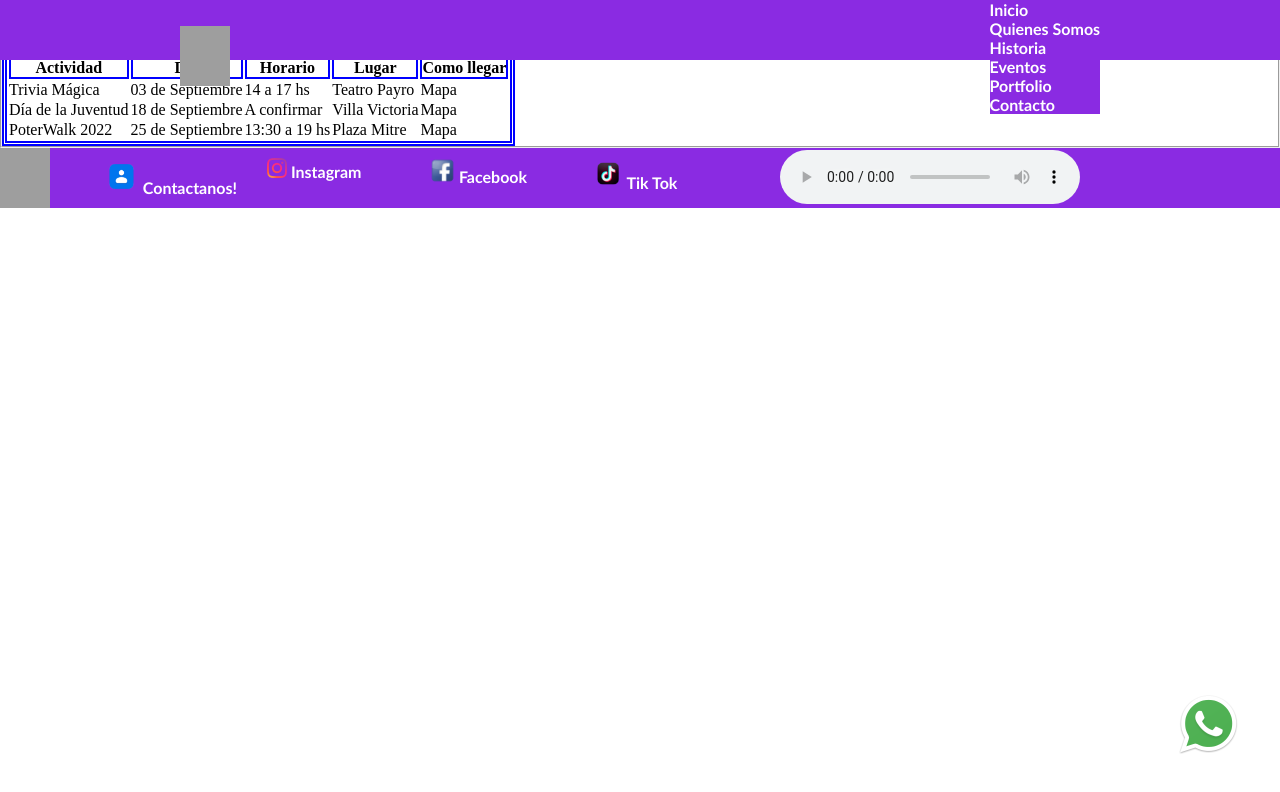
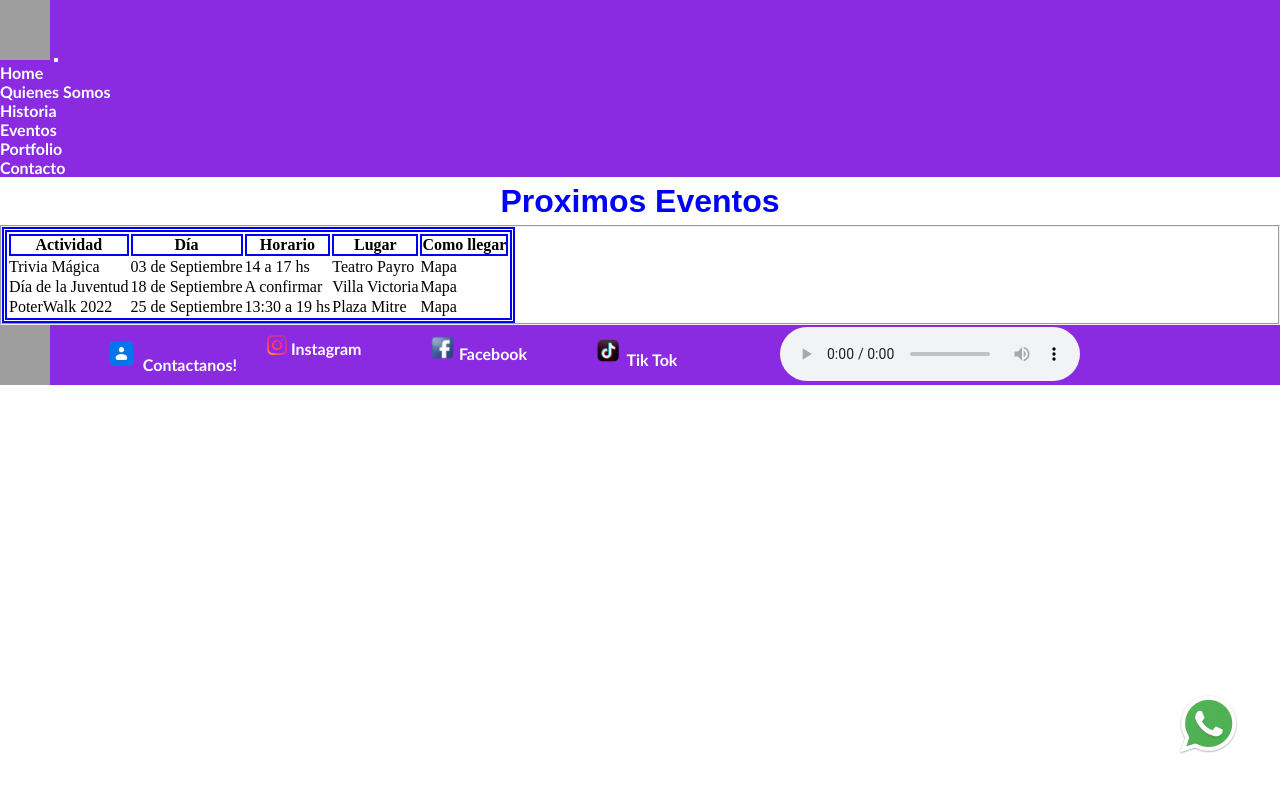
Before and after one commit to cgnoni/Proyecto-DesarrolloWeb-Gnoni, a plain HTML site: page eventos.html in a window 1280 px wide. Drawn offline with nearby package versions, Linux system fonts and the light colour scheme; grey boxes are pictures that could not be loaded.

Commit message:
Nuevamente cambios en el nav

```diff
--- a/css/style.css
+++ b/css/style.css
@@ -35,7 +35,17 @@ ol {
   bottom: 20px;
   right: 20px;
 }
-.main_header, .main_footer {
+.nav_style {
+  background-color: blueviolet;
+  font-family: "Trebuchet MS", "Lucida Sans Unicode", "Lucida Grande",
+  "Lucida Sans", Arial, sans-serif;
+  font-size: 1rem;
+  font-weight: bold;
+}
+.dropdown-menu {
+  background-color: blueviolet;
+}
+.main_footer {
   background-color: blueviolet;
   font-family: "Trebuchet MS", "Lucida Sans Unicode", "Lucida Grande",
     "Lucida Sans", Arial, sans-serif;
@@ -52,9 +62,6 @@ ol {
   justify-content: center;
   flex-wrap: wrap;
   padding: 10px 10px;
-}
-.nav_color {
-  background-color: blueviolet;
 }
 .main_principal {
   background-color: #000000;
@@ -131,23 +138,6 @@ ol {
     bottom: 40px;
     right: 40px;
   }
-  /* Inicio Estilos Barra de Navegación */
-  .main_header {
-    position: fixed;
-    width: 100vw;
-    height: 60px;
-    display: grid;
-    grid-template-columns: 450px auto;
-    justify-content: space-around;
-    align-items: center;
-  }
-  .main_header_nav {
-    display: grid;
-    grid-template-columns: repeat(5, 1fr);
-    justify-content: end;
-    gap: 0 35px;
-  }
-  /* Fin Estilos Barra de Navegación */
   /* Inicio Estilos Página Principal */
   .main_principal {
     height: 100vh;
--- a/eventos.html
+++ b/eventos.html
@@ -10,40 +10,40 @@
   </head>
   <body>
     <!-- Inicio Barra de Navegación -->
-    <header class="main_header">
-      <div class="container">
-        <img
-          src="./img/logo.png"
-          alt="Logo Wizard Town"
-          width="50"
-          height="60"
-        />
-      </div>
-      <nav class="navbar navbar-expand-lg nav_color">
+    <header class="container-fluid nav_style">
+      <nav class="navbar navbar-expand-lg">
         <div class="container-fluid">
+          <a class="navbar-brand" href="./index.html"">
+            <img src="./img/logo.png" alt="LogoWizard" width="50" height="60">
+          </a>
+          <button
+            class="navbar-toggler"
+            type="button"
+            data-bs-toggle="collapse"
+            data-bs-target="#navbarSupportedContent"
+            aria-controls="navbarSupportedContent"
+            aria-expanded="false"
+            aria-label="Toggle navigation"
+          >
+            <span class="navbar-toggler-icon"></span>
+          </button>
           <div class="collapse navbar-collapse" id="navbarSupportedContent">
-            <ul class="navbar-nav me-auto mb-2 mb-lg-0">
+            <ul class="navbar-nav mb-2 mb-lg-0">
               <li class="nav-item">
-                <a
-                  class="nav-link active"
-                  aria-current="page"
-                  href="./index.html"
-                  >Inicio</a
-                >
+                <a class="nav-link active" aria-current="page" href="./index.html">Home</a>
               </li>
               <li class="nav-item dropdown">
                 <a
                   class="nav-link dropdown-toggle"
-                  href="#nosotros"
+                  href="#"
                   role="button"
                   data-bs-toggle="dropdown"
                   aria-expanded="false"
-                  >Quienes Somos</a
                 >
-                <ul class="dropdown-menu nav_color">
-                  <li>
-                    <a class="dropdown-item" href="./historia.html">Historia</a>
-                  </li>
+                  Quienes Somos
+                </a>
+                <ul class="dropdown-menu">
+                  <li class="nav_style"><a class="dropdown-item" href="./historia.html">Historia</a></li>
                 </ul>
               </li>
               <li class="nav-item">
```
Also changed, not shown: contacto.html (+23 -23 lines), historia.html (+23 -23 lines), index.html (+23 -27 lines), portfolio.html (+23 -23 lines).
